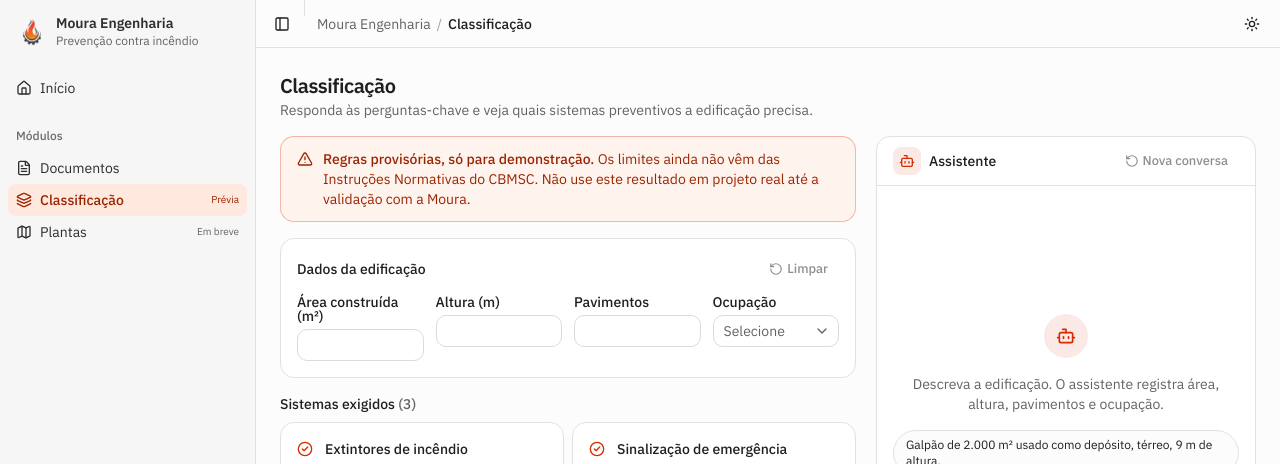
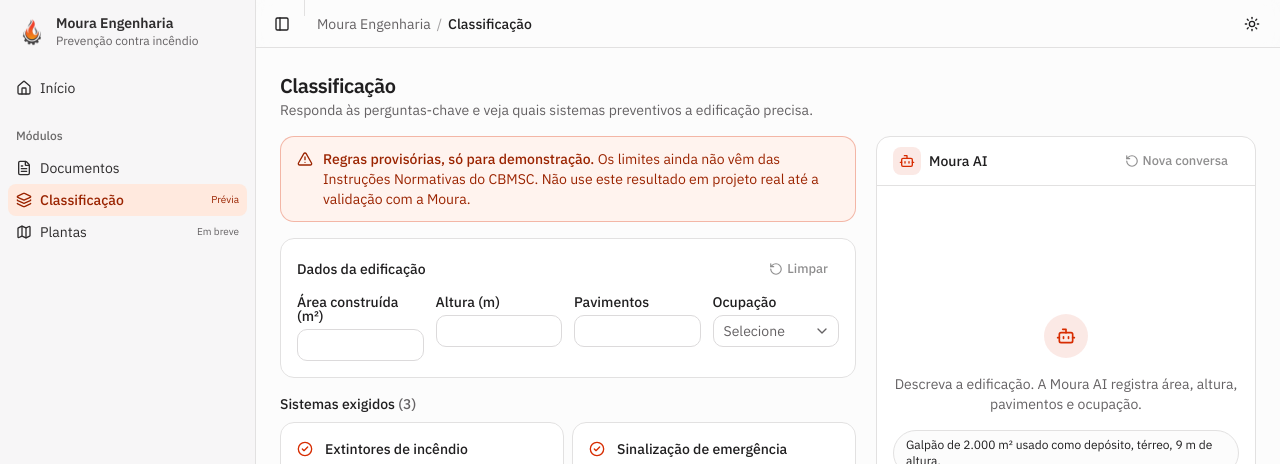
Before and after one commit to tiagoponciano/Moura-AI, a Next.js app in the folder client/: page /classification in a window 1280 px wide. Shown: the top 464 px of the page. Built offline with nearby package versions, Linux system fonts and the light colour scheme.

Commit message:
style(chat): call the assistant Moura AI

```diff
--- a/client/app/documents/page.tsx
+++ b/client/app/documents/page.tsx
@@ -6,7 +6,7 @@
     <div className="flex h-full flex-col gap-4 p-4 md:p-6">
       <PageHeader
         title="Documentos"
-        description="Escolha um modelo, converse com o assistente e gere o documento com o layout original."
+        description="Escolha um modelo, converse com a Moura AI e gere o documento com o layout original."
       />
       <DocumentWorkspace />
     </div>
--- a/client/components/chat/chat.tsx
+++ b/client/components/chat/chat.tsx
@@ -74,7 +74,7 @@
       <div className="flex items-center justify-between border-b px-4 py-2.5">
         <div className="flex items-center gap-2">
           <AssistantAvatar />
-          <span className="text-sm font-medium">Assistente</span>
+          <span className="text-sm font-medium">Moura AI</span>
         </div>
         <Button
           variant="ghost"
--- a/client/features/classification/components/classification-workspace.tsx
+++ b/client/features/classification/components/classification-workspace.tsx
@@ -31,7 +31,7 @@
           endpoint="/api/classification/chat"
           onToolResult={classification.handleToolResult}
           placeholder="Ex.: loja de 750 m², comercial, 2 pavimentos, 8 m de altura"
-          emptyState="Descreva a edificação. O assistente registra área, altura, pavimentos e ocupação."
+          emptyState="Descreva a edificação. A Moura AI registra área, altura, pavimentos e ocupação."
           suggestions={CHAT_SUGGESTIONS}
         />
       </div>
--- a/client/features/documents/components/document-workspace.tsx
+++ b/client/features/documents/components/document-workspace.tsx
@@ -48,7 +48,7 @@
                 body={filling.chatBody}
                 onToolResult={filling.handleToolResult}
                 placeholder="Ex.: imóvel da Padaria Silva, Rua X 123, 750 m², comercial, 2 pavimentos"
-                emptyState="Descreva o imóvel e o proprietário. O assistente preenche os campos ao lado."
+                emptyState="Descreva o imóvel e o proprietário. A Moura AI preenche os campos ao lado."
                 suggestions={CHAT_SUGGESTIONS}
               />
             </div>
--- a/client/features/home/components/how-it-works.tsx
+++ b/client/features/home/components/how-it-works.tsx
@@ -5,7 +5,7 @@
   },
   {
     title: "Descreva o imóvel",
-    text: "Converse com o assistente; ele extrai os dados para os campos.",
+    text: "Converse com a Moura AI; ela extrai os dados para os campos.",
   },
   {
     title: "Revise e baixe",
```
